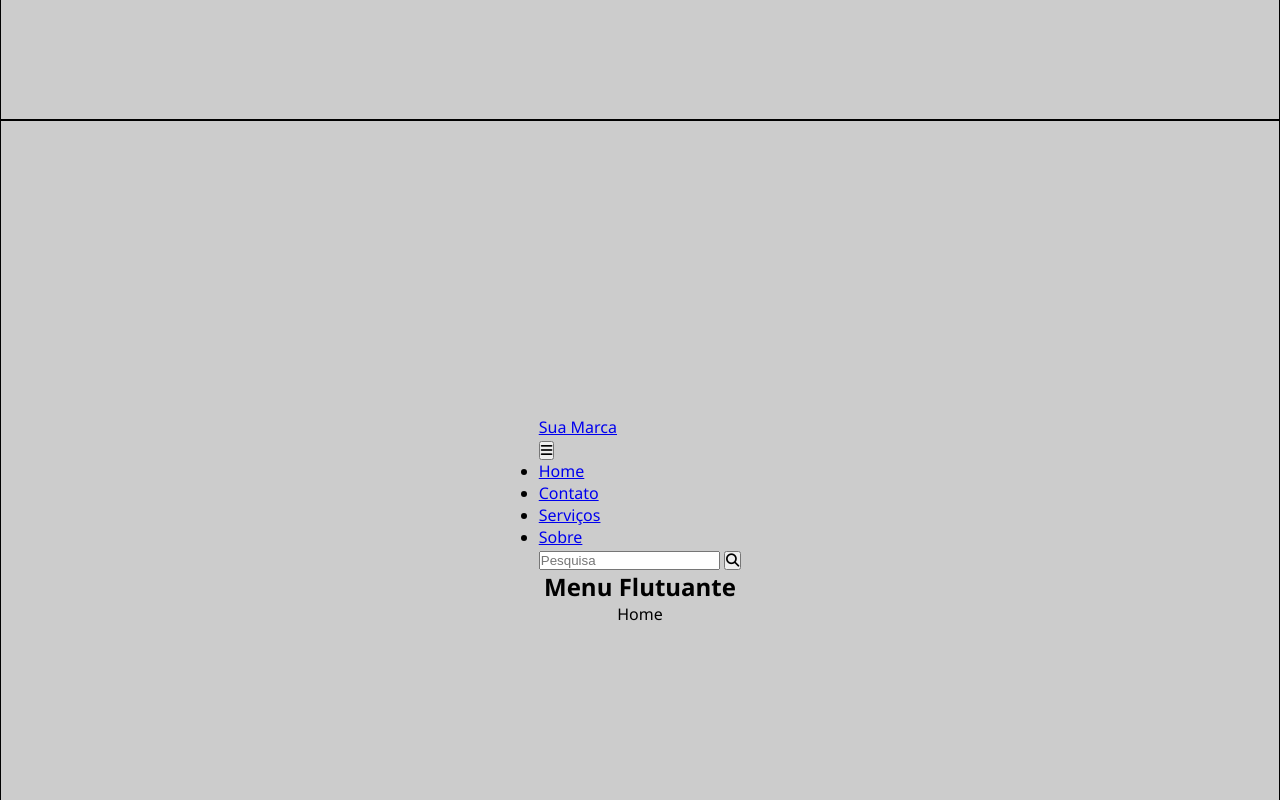
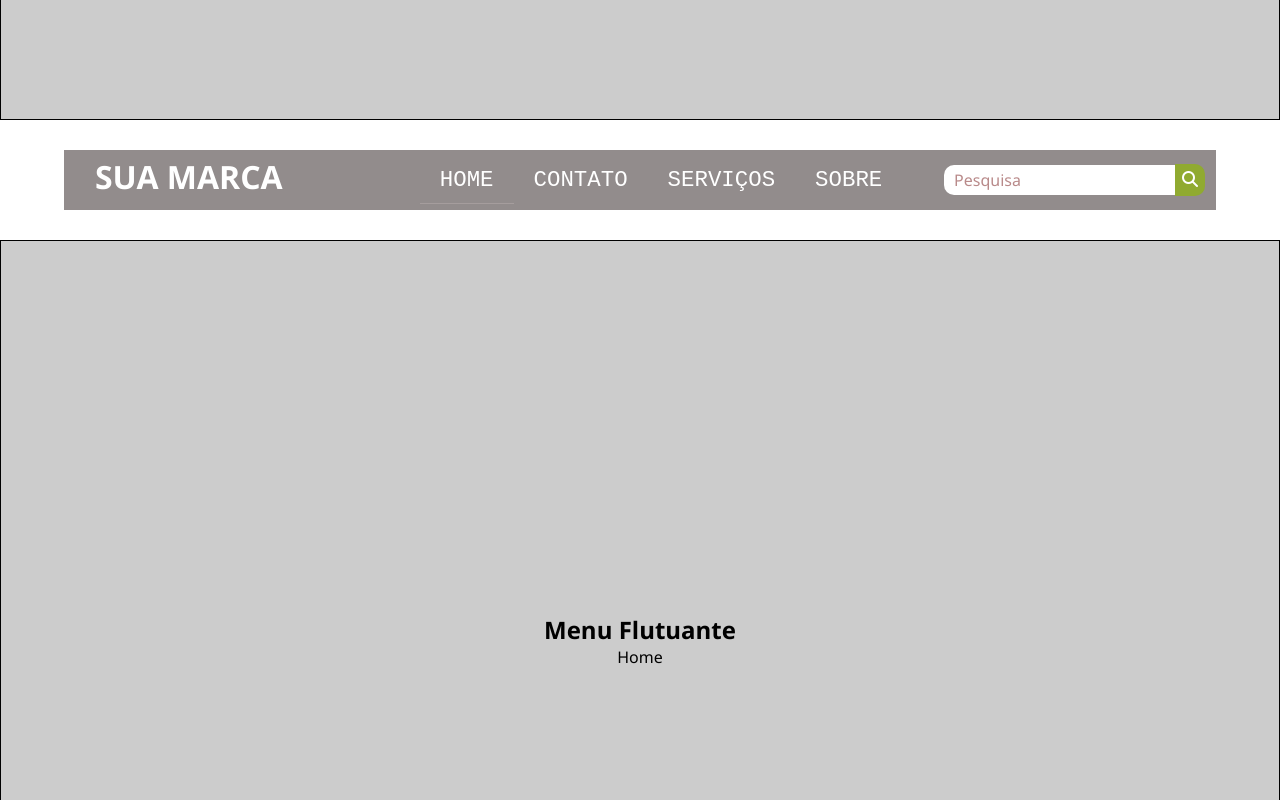
Before and after one commit to muriloapolo/generic_codes, a plain HTML site: page Menu Horizontal/index.html in a window 1280 px wide. Shown: the part 760-1560 px from the top of the page. Drawn offline with Linux system fonts and the light colour scheme.

Commit message:
Adicionado menu flutante meio

```diff
--- a/Menu Horizontal/index.html
+++ b/Menu Horizontal/index.html
@@ -38,8 +38,6 @@
             <input type="search" name="busca-site" id="busca-site" placeholder="Pesquisa">
             <button type="submit"><i class=" fa-solid fa-magnifying-glass"></i></button>
         </form>
-
-
         <!-- </div> -->
     </nav>
     <div class="container">
@@ -48,7 +46,6 @@
             <h1>Lorem, ipsum.</h1>
             <p>contato</p>
         </section>
-        <section class="home-section generic-section" id="contato">
         <div class="nav-container-flutuante">
             <nav class="navbar-flutuante">
                 <div class="logo-flutuante">
@@ -65,20 +62,19 @@
                         <a class="link-menu-a-flutuante" href="#contato">Contato</a>
                     </li>
                     <li class="link-list-flutuante">
-                            <a class="link-menu-a-flutuante-flutuante" href="#servicos">Serviços</a>
+                        <a class="link-menu-a-flutuante" href="#servicos">Serviços</a>
                     </li>
                     <li class="link-list-flutuante">
                         <a class="link-menu-a-flutuante" href="#sobre">Sobre</a>
                     </li>
                 </ul>
                 <form action="" class="formulario-busca-menu-flutuante">
-                        <input type="search" name="busca-site-flutuante" id="busca-site-flutuante"
-                            placeholder="Pesquisa">
+                    <input type="search" name="busca-site-flutuante" id="busca-site-flutuante" placeholder="Pesquisa">
                     <button type="submit"><i class=" fa-solid fa-magnifying-glass"></i></button>
                 </form>
             </nav>
         </div>
-
+        <section class="home-section generic-section" id="contato">
             <h1>Menu Flutuante</h1>
             <p>Home</p>
 
--- a/Menu Horizontal/responsividade.css
+++ b/Menu Horizontal/responsividade.css
@@ -43,9 +43,6 @@
 
 }
 
-.active-link-menu-a {
-    border-bottom: 1px solid rgb(165, 157, 157);
-}
 
 .active-menu-resposive .link-list {
     margin: 10px 0 20px 0;
--- a/Menu Horizontal/style-menu-flutuante.css
+++ b/Menu Horizontal/style-menu-flutuante.css
@@ -1,27 +1,130 @@
-.nav-container-flutuante {}
+.nav-container-flutuante {
+    height: 120px;
+    width: 100%;
+    background-color: #fff;
+    position: sticky;
+    position: -webkit-sticky;
+    top: 0;
+    display: flex;
+    justify-content: center;
+    z-index: 2;
+}
 
-.navbar-flutuante {}
+.navbar-flutuante {
+    width: 90%;
+    height: 60px;
+    background-color: rgb(146, 140, 140);
+    margin: auto auto;
+    display: flex;
+    justify-content: space-around;
+    align-items: center;
 
-.logo-flutuante {}
+    position: sticky;
+    position: -webkit-sticky;
+    /* top: 20px; */
 
-.logo-link-flutuante {}
+}
 
-.btn-responsivo-flutuante {}
+.logo-flutuante {
+    line-height: 60px;
+    text-align: center;
+    /* height: 100%; */
+}
 
-.btn-responsivo-open-flutuante {}
+.logo-flutuante .logo-link-flutuante {
+    font-size: 2em;
+    padding: 10px 20px;
+    text-decoration: none;
+    color: rgb(255, 255, 255);
+    font-weight: 800;
+    text-transform: uppercase;
+    transition: background-color 0.6s;
+    border-radius: 20px;
+    white-space: nowrap;
+}
 
-.navegacao-menu-flutuante {}
+.logo-flutuante .logo-link-flutuante:hover {
+    background-color: rgba(204, 204, 204, 0.233);
+}
 
-.link-list-flutuante {}
+.btn-responsivo-flutuante button {
+    width: 40px;
+    height: 40px;
+    cursor: pointer;
+    border: 0;
+}
 
-.link-menu-a-flutuante {}
+.btn-responsivo-flutuante button:active {
+    transform: scale(1.04);
+}
 
-.active-link-menu-a-flutuante {}
+/* Botão para abrir e fechar o menu*/
+.btn-responsivo-open-flutuante {
+    font-size: 1.8em;
+    display: none;
+}
 
-.link-list-flutuante {}
+.navegacao-menu-flutuante {
+    display: flex;
+    width: 50%;
+    height: 95%;
+    justify-content: flex-end;
+    align-items: center;
+    padding: 0 20px;
+    list-style-type: none;
+}
 
-.link-menu-a-flutuante {}
 
-.formulario-busca-menu-flutuante {}
 
-.busca-site-flutuante {}
+.link-list-flutuante .link-menu-a-flutuante {
+    color: #fff;
+    text-decoration: none;
+    text-transform: uppercase;
+    font-family: 'Courier New', Courier, monospace;
+    font-size: 1.4em;
+    padding: 10px 20px;
+}
+
+.active-link-menu-a-flutuante {
+    border-bottom: 1px solid rgb(165, 157, 157);
+}
+
+.formulario-busca-menu-flutuante {
+    height: 100%;
+    display: flex;
+    align-items: center;
+    justify-content: center;
+}
+
+.formulario-busca-menu-flutuante input {
+    border: 0;
+    height: 30px;
+    padding: 4px 0;
+    border-top-left-radius: 10px;
+    border-bottom-left-radius: 10px;
+    font-size: 1em;
+    font-family: 'Segoe UI', Tahoma, Geneva, Verdana, sans-serif;
+
+}
+
+.formulario-busca-menu-flutuante input::placeholder {
+    color: rgb(185, 138, 138);
+    text-indent: 10px;
+}
+
+.formulario-busca-menu-flutuante input:focus {
+    background-color: rgb(117, 221, 126);
+    outline: 0;
+    border: 0;
+}
+
+.formulario-busca-menu-flutuante button {
+    padding: 7px;
+    border: 0;
+    background-color: rgb(144, 170, 48);
+    font-size: 1em;
+    color: #fff;
+    cursor: pointer;
+    border-top-right-radius: 10px;
+    border-bottom-right-radius: 10px;
+}
--- a/Menu Horizontal/style.css
+++ b/Menu Horizontal/style.css
@@ -36,10 +36,10 @@ html:focus-within {
     width: 100%;
     display: flex;
     justify-content: space-around;
+    align-items: center;
+    text-align: center;
     background-color: rgba(0, 0, 0, 0.555);
     height: 80px;
-    align-items: center;
-    text-align: center;
 }
 
 /*Logo*/
@@ -184,4 +184,5 @@ html:focus-within {
     flex-direction: column;
     align-items: center;
     border: 1px solid;
+    position: relative;
 }
```
Lines whose indentation alone changed are shown as unchanged.
